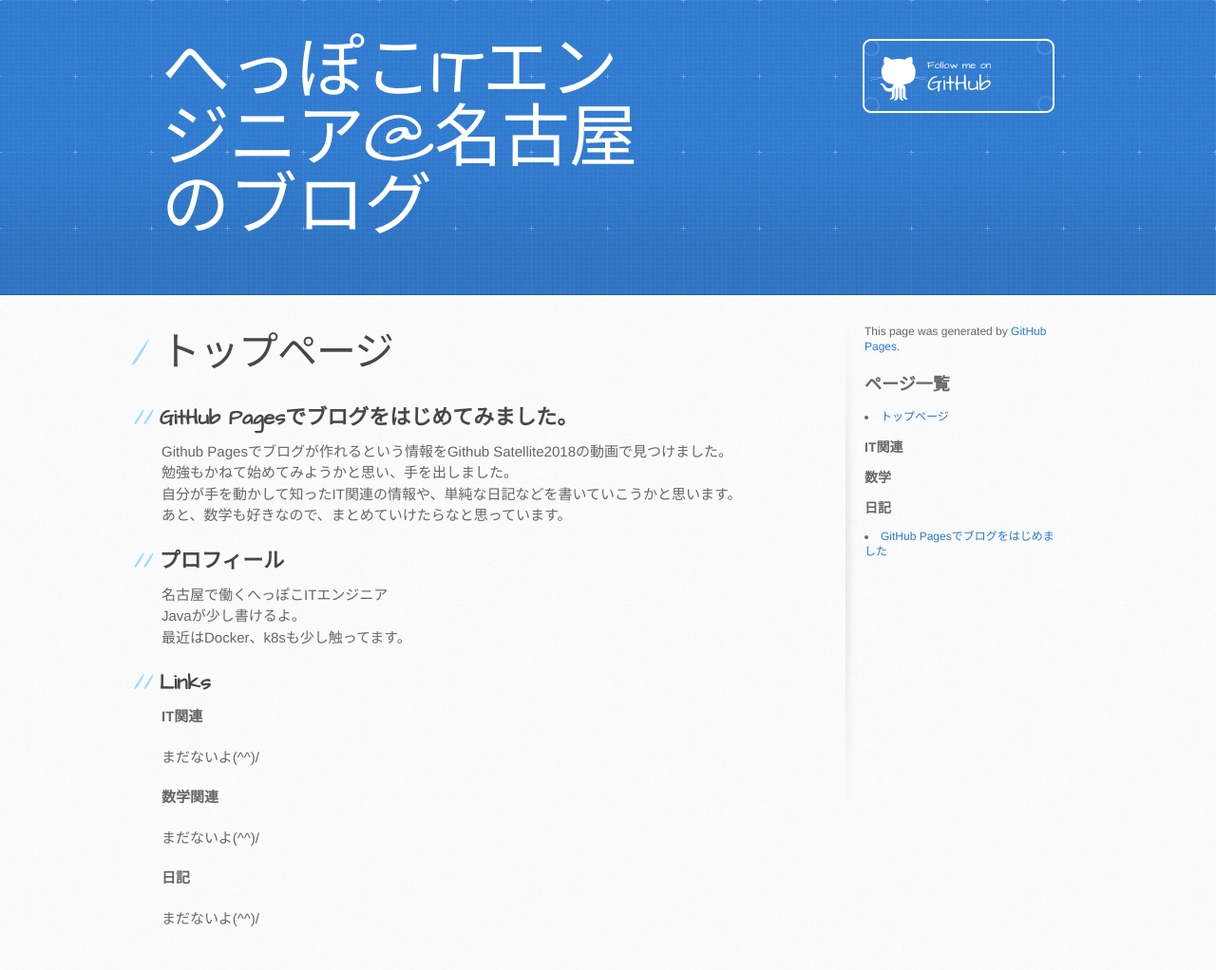
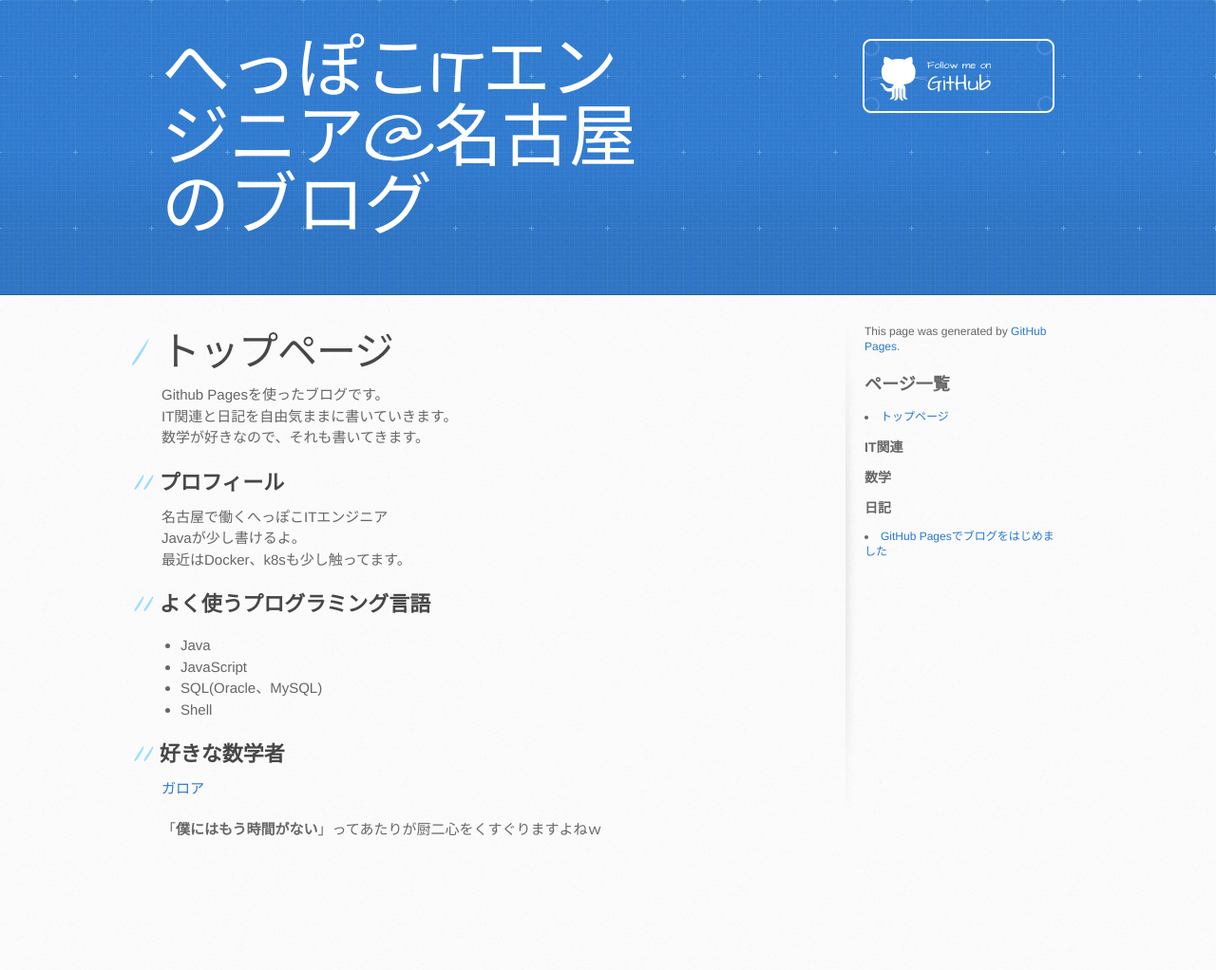
Before and after one commit to mtaketani113/mtaketani113.github.io, a Jekyll site: the page built from index.md, in a window 1280 px wide. Shown: the whole page at 95% size. Built offline with Jekyll 4.4.1, drawn with Linux system fonts in a browser that asks for light colours; the repository's description, which GitHub fills in, is left out; after the commit the page ends 928 px from its top, so only the background shows below that.

Commit message:
トップページを編集

```diff
--- a/index.md
+++ b/index.md
@@ -2,13 +2,9 @@
 layout: default
 title: トップページ
 ---
-
-## GitHub Pagesでブログをはじめてみました。
-
-Github Pagesでブログが作れるという情報をGithub Satellite2018の動画で見つけました。
-勉強もかねて始めてみようかと思い、手を出しました。
-自分が手を動かして知ったIT関連の情報や、単純な日記などを書いていこうかと思います。
-あと、数学も好きなので、まとめていけたらなと思っています。
+Github Pagesを使ったブログです。
+IT関連と日記を自由気ままに書いていきます。
+数学が好きなので、それも書いてきます。
 
 ## プロフィール
 
@@ -16,15 +12,15 @@ Github Pagesでブログが作れるという情報をGithub Satellite2018の動
 Javaが少し書けるよ。
 最近はDocker、k8sも少し触ってます。
 
-## Links
-**IT関連**
+## よく使うプログラミング言語
 
-まだないよ(^^)/
+- Java
+- JavaScript
+- SQL(Oracle、MySQL)
+- Shell
 
-**数学関連**
+## 好きな数学者
 
-まだないよ(^^)/
+[ガロア](https://ja.wikipedia.org/wiki/%E3%82%A8%E3%83%B4%E3%82%A1%E3%83%AA%E3%82%B9%E3%83%88%E3%83%BB%E3%82%AC%E3%83%AD%E3%82%A2)
 
-**日記**
-
-まだないよ(^^)/
+「**僕にはもう時間がない**」ってあたりが厨二心をくすぐりますよねｗ
```
